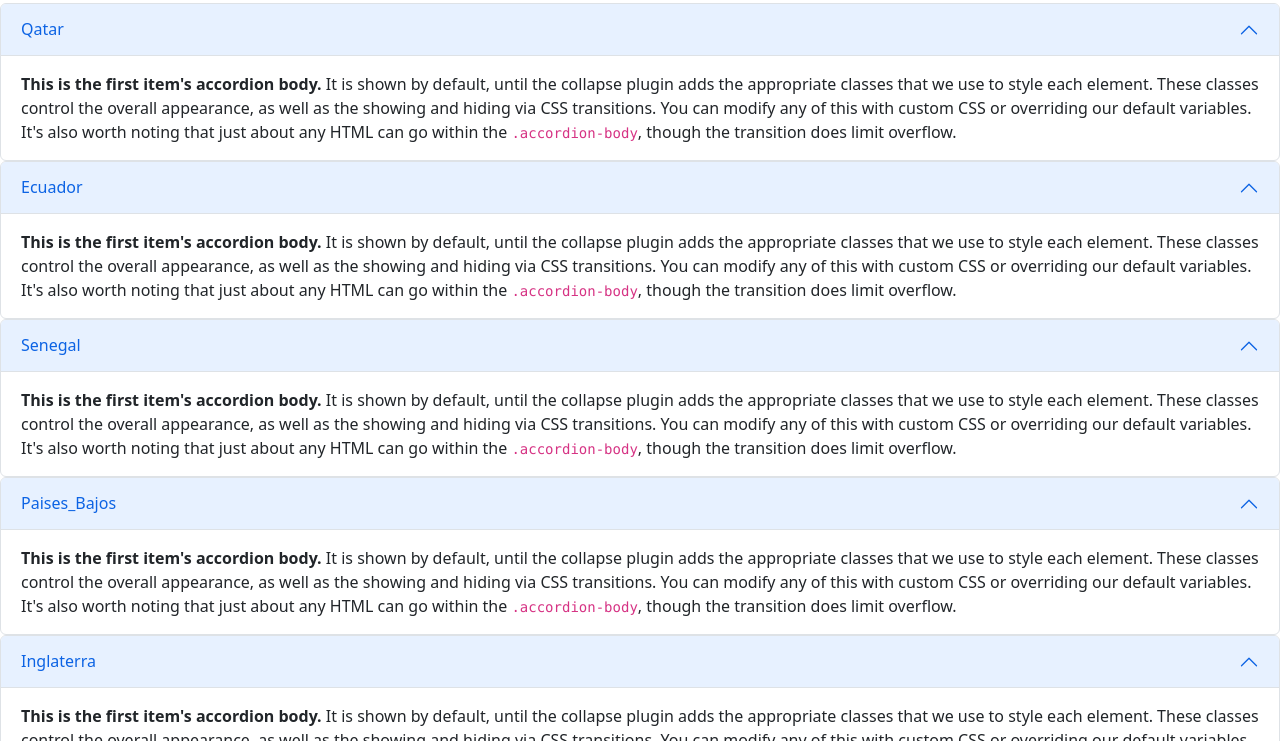
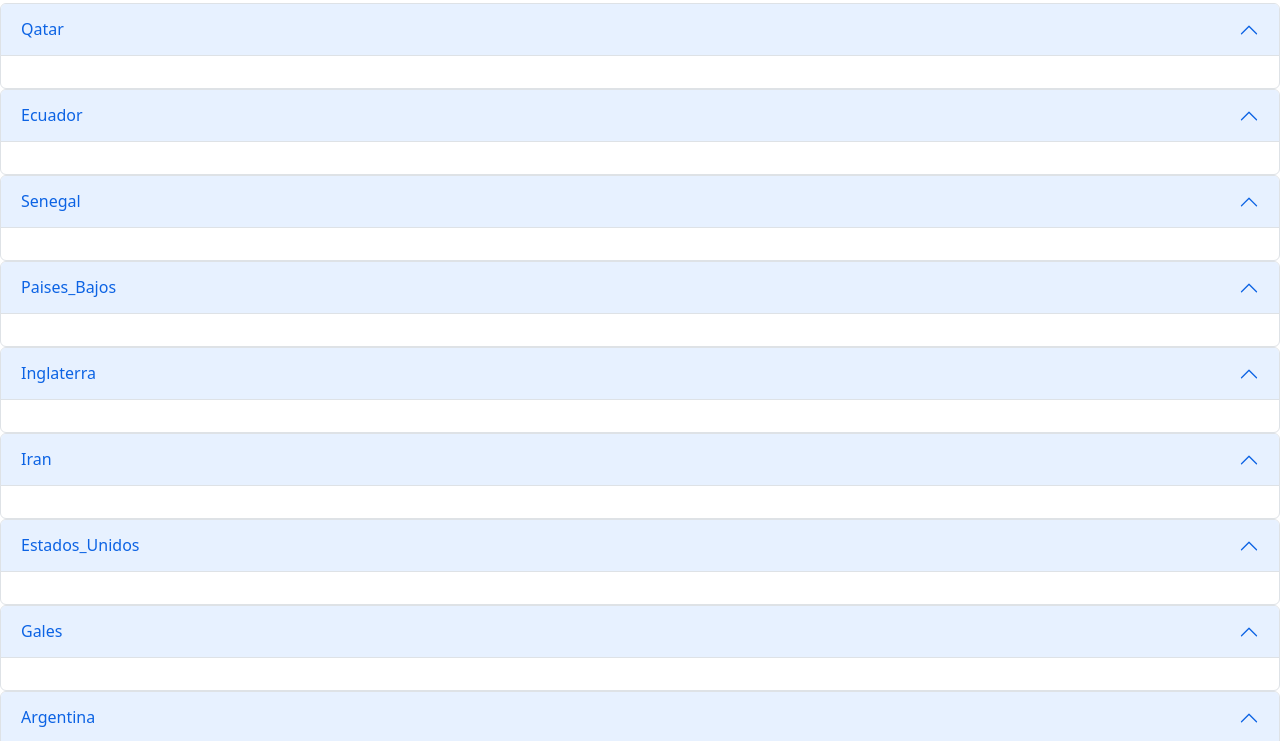
Before and after one commit to devedm/mundial, a plain HTML site: page index.html in a window 1280 px wide. Shown: the part 53-794 px from the top of the page. Drawn offline with nearby package versions, Linux system fonts and the light colour scheme.

Commit message:
added accordion for each contry

```diff
--- a/index.html
+++ b/index.html
@@ -13,10 +13,9 @@
   <body>
     <h1>Bienvenidos</h1>
     <div>
-        <div class="accordion" id="accordionPaises"></div>
-    </div>
+        <div class="accordion" id="accordionPaises">
 
-
+        </div>
     </div>
     <script src="https://cdn.jsdelivr.net/npm/bootstrap@5.2.0-beta1/dist/js/bootstrap.bundle.min.js" integrity="sha384-pprn3073KE6tl6bjs2QrFaJGz5/SUsLqktiwsUTF55Jfv3qYSDhgCecCxMW52nD2" crossorigin="anonymous"></script>
   </body>
--- a/js/script.js
+++ b/js/script.js
@@ -226,22 +226,28 @@ let equipos = {
 let eContainerPaises = document.querySelector('#accordionPaises')
 
 
-for ( let pais in equipos) {
+for (let pais in equipos) {
 	divContainer = document.createElement('div');
 	divContainer.innerHTML = `
 	<div class="accordion-item">
             <h2 class="accordion-header" id="title-${pais}">
-                <button class="accordion-button" type="button" data-bs-toggle="collapse" data-bs-target="#text-${pais}" aria-expanded="true" aria-controls="${pais}">
+                <button
+					class="accordion-button"
+					type="button"
+					data-bs-toggle="collapse"
+					data-bs-target="#text-${pais}"
+					aria-expanded="true"
+					aria-controls="text-${pais}">
 					${pais}
                 </button>
             </h2>
-            <div id="${pais}" class="accordion-collapse collapse show" aria-labelledby="title-${pais}" data-bs-parent="#accordionPaises">
-                <div class="accordion-body">
-                    <strong>This is the first item's accordion body.</strong> It is shown by default, until the collapse plugin adds the appropriate classes that we use to style each element. These classes control the overall appearance, as well as the showing and hiding via CSS transitions. You can modify any of this with custom CSS or overriding our default variables. It's also worth noting that just about any HTML can go within the <code>.accordion-body</code>, though the transition does limit overflow.
+            <div id="text-${pais}" class="accordion-collapse collapse show" aria-labelledby=title-${pais}" data-bs-parent="#accordionPaises">
+
+				<div class="accordion-body">
+
                 </div>
             </div>
         </div>
 	`;
 	eContainerPaises.appendChild(divContainer);
-
 }
```
